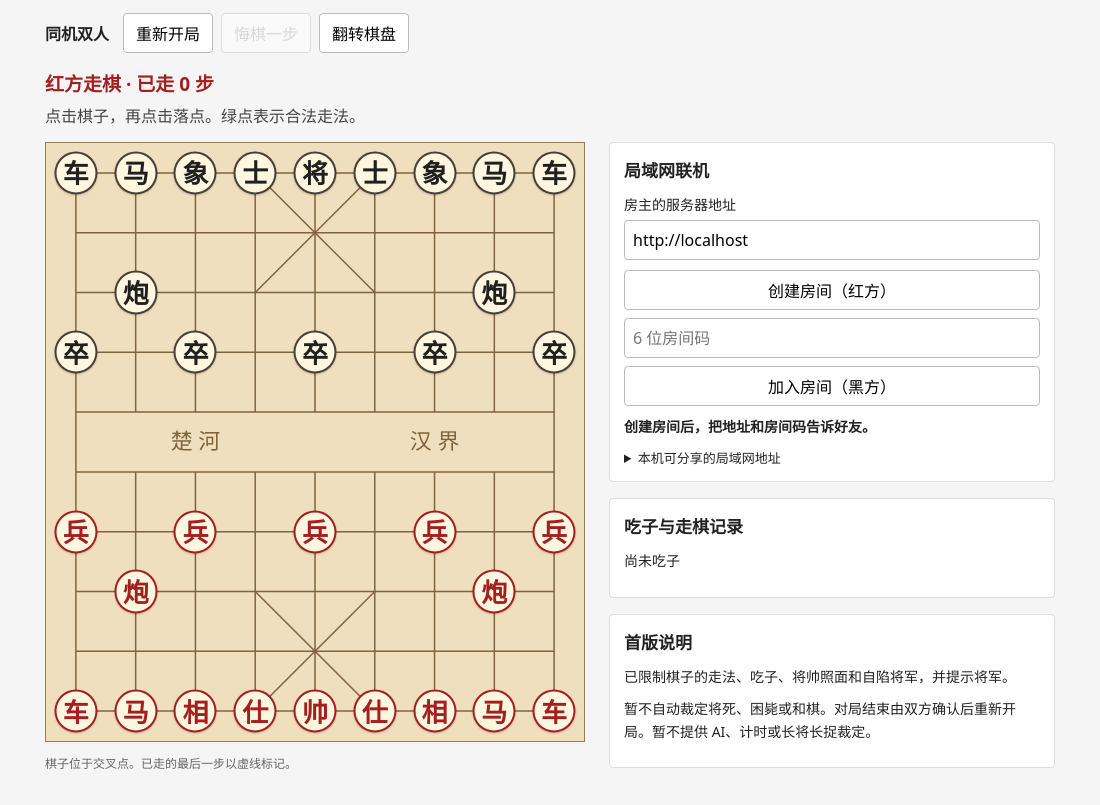
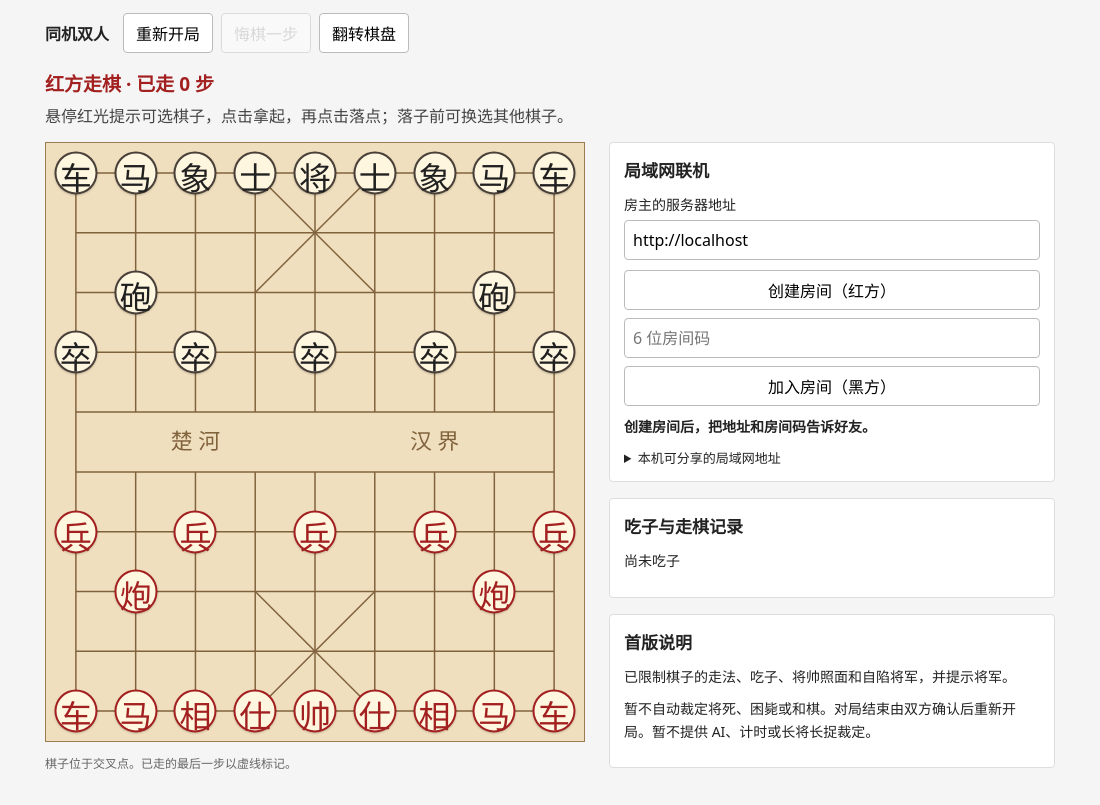
Before and after one commit to Winston112358/Chinese-Chess-Demo, an Electron app: page web/index.html in a window 1100 px wide. Shown: the part 95-900 px from the top of the page. Drawn offline with Linux system fonts and the light colour scheme; no server answers.

Commit message:
feat: add calligraphic pieces and lifted selection feedback

```diff
--- a/package.json
+++ b/package.json
@@ -1,6 +1,6 @@
 {
   "name": "chinese-chess-demo",
-  "version": "0.1.0",
+  "version": "0.1.1",
   "description": "中国象棋：网页、Windows 客户端与局域网对弈",
   "private": true,
   "author": "Winston112358",
--- a/src/shared/rules.js
+++ b/src/shared/rules.js
@@ -3,7 +3,7 @@ export const ROWS = 10;
 export const SIDE_NAMES = { red: '红方', black: '黑方' };
 export const PIECE_NAMES = {
   red: { general: '帅', advisor: '仕', elephant: '相', horse: '马', rook: '车', cannon: '炮', pawn: '兵' },
-  black: { general: '将', advisor: '士', elephant: '象', horse: '马', rook: '车', cannon: '炮', pawn: '卒' },
+  black: { general: '将', advisor: '士', elephant: '象', horse: '马', rook: '车', cannon: '砲', pawn: '卒' },
 };
 
 export const otherSide = (side) => side === 'red' ? 'black' : 'red';
--- a/web/app.js
+++ b/web/app.js
@@ -45,6 +45,7 @@ function render() {
   }
   renderBoard($('board'), {
     game, selected, flipped,
+    canSelect: ready && !connecting && !movePending && !room?.pendingRestart && (!room || game.turn === side),
     moves: selected ? legalMoves(game, selected) : [],
     onClick: clickPoint,
   });
@@ -77,6 +78,7 @@ function clickPoint(point) {
   if (room) {
     movePending = true;
     send({ type: 'move', from: selected, to: point, revision: room.revision });
+    render();
   } else {
     game = localGame = result.game;
     selected = null;
--- a/web/board.js
+++ b/web/board.js
@@ -16,16 +16,28 @@ function gridSvg() {
     <g font-size="22" fill="#80633d" text-anchor="middle"><text x="150" y="307">楚 河</text><text x="390" y="307">汉 界</text></g></svg>`;
 }
 
-export function renderBoard(element, { game, selected, moves, flipped, onClick }) {
-  element.innerHTML = gridSvg();
+export function renderBoard(element, { game, selected, moves, flipped, canSelect, onClick }) {
+  let buttons = element.querySelectorAll('.point');
+  // Keep the nodes so a selection change animates the lift and preserves keyboard focus.
+  if (buttons.length !== COLS * ROWS) {
+    element.innerHTML = gridSvg();
+    for (let i = 0; i < COLS * ROWS; i++) {
+      const button = document.createElement('button');
+      button.type = 'button';
+      button.className = 'point';
+      element.append(button);
+    }
+    buttons = element.querySelectorAll('.point');
+  }
   const last = game.history.at(-1);
   for (let y = 0; y < ROWS; y++) {
     for (let x = 0; x < COLS; x++) {
       const point = { x, y };
       const piece = game.board[indexOf(point)];
-      const button = document.createElement('button');
+      const button = buttons[indexOf(point)];
       const classes = ['point'];
       if (piece) classes.push('piece', piece.side);
+      if (piece && canSelect && piece.side === game.turn) classes.push('selectable');
       if (samePoint(point, selected)) classes.push('selected');
       if (moves.some((move) => samePoint(move, point))) classes.push('legal');
       if (samePoint(point, last?.from) || samePoint(point, last?.to)) classes.push('last');
@@ -39,8 +51,7 @@ export function renderBoard(element, { game, selected, moves, flipped, onClick }
       button.setAttribute('aria-label', `${name}，第${x + 1}列第${y + 1}行`);
       button.setAttribute('aria-pressed', String(Boolean(samePoint(point, selected))));
       button.title = `${name} (${x + 1}, ${y + 1})`;
-      button.addEventListener('click', () => onClick(point));
-      element.append(button);
+      button.onclick = () => onClick(point);
     }
   }
 }
--- a/web/index.html
+++ b/web/index.html
@@ -10,7 +10,7 @@
 <body>
   <main>
     <header>
-      <h1>中国象棋 <small>试玩版 v0.1</small></h1>
+      <h1>中国象棋 <small>试玩版 v0.1.1</small></h1>
       <p>同机双人或局域网对弈 · 红方先行</p>
     </header>
     <div class="toolbar">
@@ -21,7 +21,7 @@
       <button id="local" hidden>返回同机双人</button>
     </div>
     <p id="turn" class="turn" aria-live="polite"></p>
-    <p id="message" class="message" role="status">点击棋子，再点击落点。绿点表示合法走法。</p>
+    <p id="message" class="message" role="status">悬停红光提示可选棋子，点击拿起，再点击落点；落子前可换选其他棋子。</p>
     <div class="game-layout">
       <section aria-label="象棋对局">
         <div id="board" class="board" role="group" aria-label="象棋棋盘"></div>
--- a/web/style.css
+++ b/web/style.css
@@ -1,4 +1,4 @@
-:root { font-family: "Microsoft YaHei", system-ui, sans-serif; color: #222; background: #f5f5f5; }
+:root { --chess-font: "STXingkai", "华文行楷", "STKaiti", "华文楷体", "KaiTi", "楷体", serif; font-family: "Microsoft YaHei", system-ui, sans-serif; color: #222; background: #f5f5f5; }
 * { box-sizing: border-box; }
 body { margin: 0; }
 main { max-width: 1050px; margin: 0 auto; padding: 20px; }
@@ -21,15 +21,22 @@ input { width: 100%; padding: 8px; border: 1px solid #bbb; border-radius: 4px; }
 .message { min-height: 26px; margin: 5px 0 12px; color: #444; }
 .message.error { color: #a32020; }
 .game-layout { display: grid; grid-template-columns: minmax(0, 540px) minmax(260px, 1fr); gap: 24px; align-items: start; }
-.board { width: 100%; max-width: 540px; aspect-ratio: 9 / 10; position: relative; background: #f0dfbe; border: 1px solid #997d50; user-select: none; }
+.board { width: 100%; max-width: 540px; aspect-ratio: 9 / 10; position: relative; background: #f0dfbe; border: 1px solid #997d50; user-select: none; font-family: var(--chess-font); }
 .board svg { width: 100%; height: 100%; display: block; pointer-events: none; }
-.point { position: absolute; transform: translate(-50%, -50%); width: 8%; height: 7.2%; padding: 0; border: 2px solid transparent; border-radius: 50%; background: transparent; display: grid; place-items: center; font-size: clamp(16px, 3vw, 26px); font-weight: bold; }
-.point:hover:not(:disabled) { background: #ffffff55; }
-.point.piece { background: #fff6df; border-color: #494139; box-shadow: 0 1px 2px #0003; }
+.point { --piece-shadow: 0 0 0 0 transparent; --last-ring: 0 0 0 0 transparent; --hover-glow: 0 0 0 0 transparent; position: absolute; transform: translate(-50%, -50%); width: 8%; height: 7.2%; padding: 0; border: 2px solid transparent; border-radius: 50%; background: transparent; display: grid; place-items: center; font-size: clamp(20px, 6vw, 32px); font-weight: normal; transition: transform 150ms ease, box-shadow 150ms ease; }
+.point:hover:not(:disabled) { background: transparent; }
+.point.piece, .point.piece:hover:not(:disabled) { background: #fff6df; }
+.point.piece { --piece-shadow: 0 1px 2px #0003; border-color: #494139; box-shadow: var(--last-ring), var(--hover-glow), var(--piece-shadow); z-index: 1; }
 .point.piece.red { color: #a32020; border-color: #a32020; }
 .point.piece.black { color: #202020; }
-.point.selected { outline: 3px solid #167fc0; outline-offset: 2px; }
-.point.last { box-shadow: 0 0 0 2px #b78025; border-style: dashed; }
+.point.last { --last-ring: 0 0 0 2px #b78025; box-shadow: var(--last-ring), var(--hover-glow), var(--piece-shadow); border-style: dashed; }
+.point.selected { --piece-shadow: 0 8px 7px -3px #0007, 0 12px 12px -5px #0004; transform: translate(-50%, -50%) translateY(-4px) scale(1.12); box-shadow: var(--last-ring), var(--hover-glow), var(--piece-shadow); z-index: 3; }
+@media (hover: hover) {
+  .point.piece.selectable:hover { --hover-glow: 0 0 7px 2px #d92b3c80; }
+}
+@media (prefers-reduced-motion: reduce) {
+  .point { transition: none; }
+}
 .point.legal:not(.piece)::after { content: ''; width: 12px; height: 12px; background: #23713b; border-radius: 50%; }
 .point.legal.piece { outline: 3px solid #23713b; outline-offset: 2px; }
 .panel { background: white; border: 1px solid #ddd; border-radius: 4px; padding: 14px; margin-bottom: 16px; }
@@ -46,5 +53,4 @@ summary { cursor: pointer; font-size: 13px; }
 @media (max-width: 760px) {
   main { padding: 12px; }
   .game-layout { grid-template-columns: minmax(0, 540px); justify-content: center; gap: 8px; }
-  .point { font-size: clamp(16px, 5vw, 26px); }
 }
```
Also changed, not shown: README.md, 1 other file.
